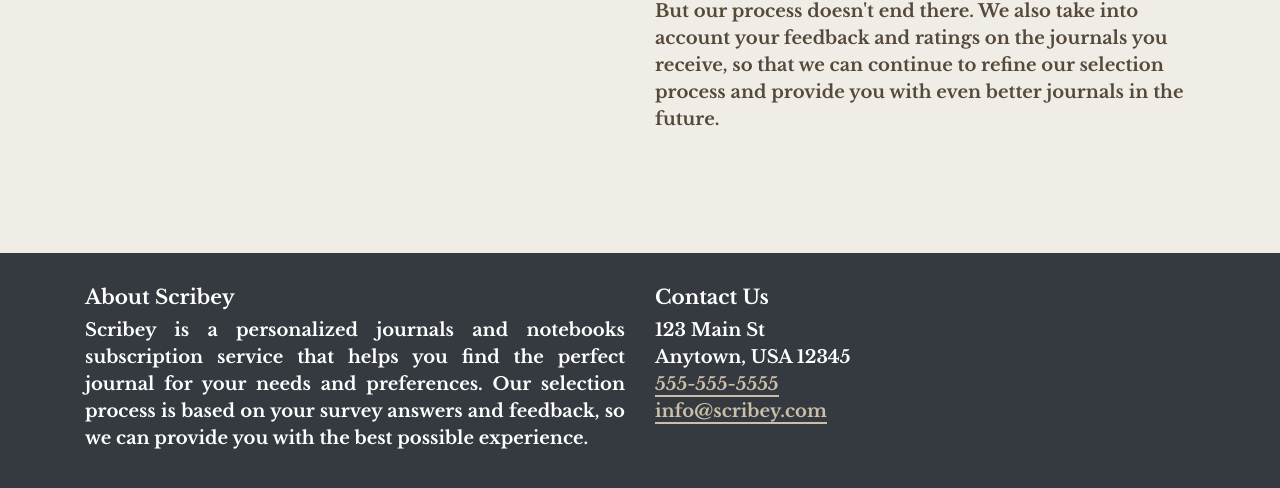
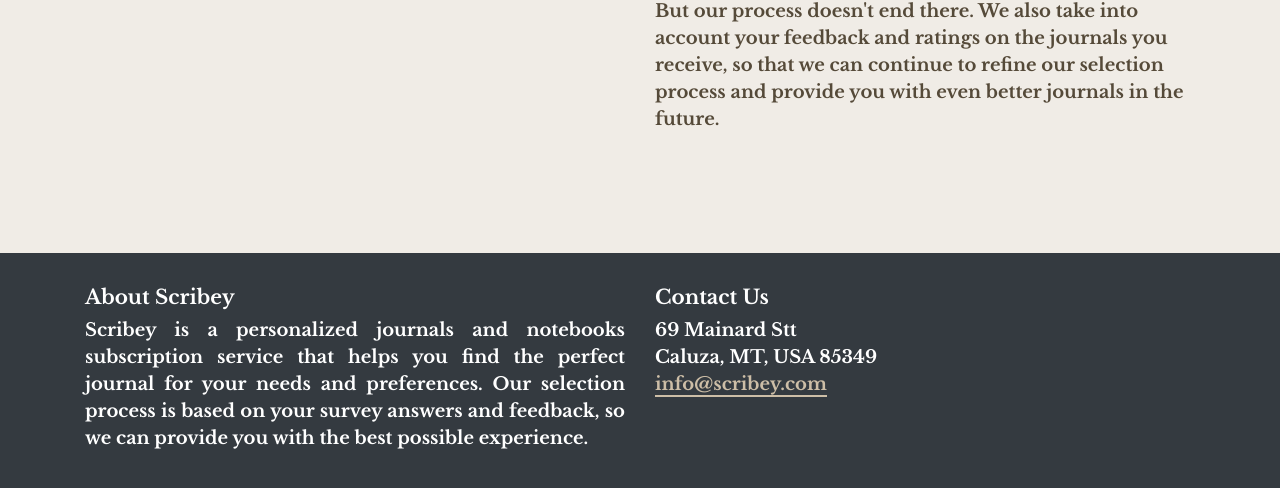
Before and after one commit to wepstein712/Scribey, a plain HTML site: page index.html in a window 1280 px wide. Shown: the part 1513-2001 px from the top of the page. Drawn offline with nearby package versions, Linux system fonts and the light colour scheme.

Commit message:
Update index.html

```diff
--- a/index.html
+++ b/index.html
@@ -201,7 +201,6 @@
       </div>
     </div>
   </div>
-  <!-- Footer -->
   <footer class="bg-dark text-white">
     <div class="container py-3">
       <div class="row">
@@ -212,9 +211,8 @@
         <div class="col-md-6 mb-4">
           <h5>Contact Us</h5>
           <address>
-            123 Main St<br>
-            Anytown, USA 12345<br>
-            <a href="tel:555-555-5555">555-555-5555</a><br>
+            69 Mainard Stt<br>
+            Caluza, MT, USA 85349<br>
             <a href="mailto:info@scribey.com">info@scribey.com</a>
           </address>
         </div>
```
